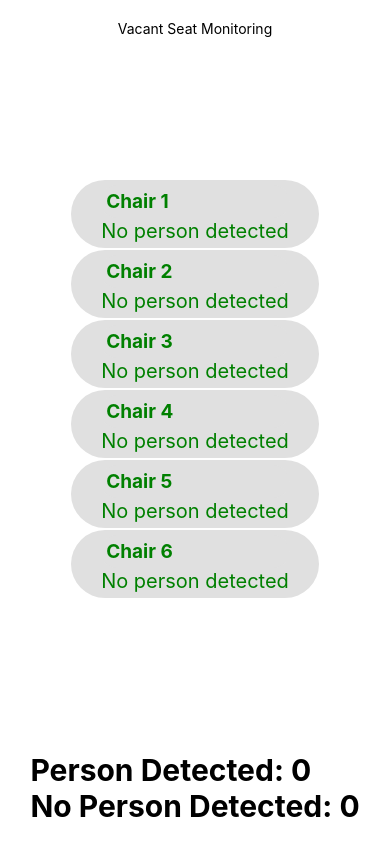
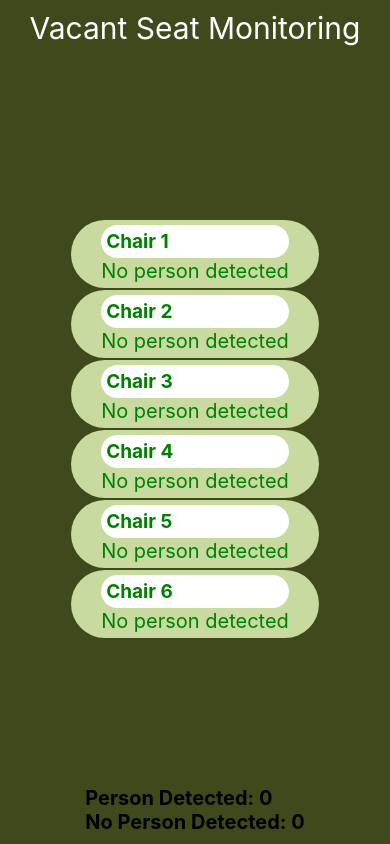
Before and after one commit to lestorrr/TestApp, a React Native app: screen / in a window 390 px wide. Built offline with nearby package versions, Linux system fonts and the light colour scheme; no server answers.

Commit message:
version 1

```diff
--- a/App.js
+++ b/App.js
@@ -78,19 +78,25 @@ const App = () => {
 };
 
 const styles = StyleSheet.create({
+  titleText: {
+    fontSize: 30,
+    color: 'white',
+  },
   container: {
     flex: 1,
     justifyContent: 'center',
     alignItems: 'center',
-    padding: 20,
+    padding: 10,
+    backgroundColor: '#40491B',
+
   },
   tabContainer: {
     flexDirection: 'row',
     justifyContent: 'space-around',
-    marginBottom: 20,
+    marginBottom: 30,
   },
   sensorContainer: {
-    marginBottom: 20,
+    marginBottom: 2,
   },
   sensorItem: {
     flexDirection: 'column',
@@ -98,15 +104,15 @@ const styles = StyleSheet.create({
     alignItems: 'center',
     paddingHorizontal: 30,
     paddingVertical: 5,
-    backgroundColor: '#e0e0e0',
-    borderRadius: 70,
+    backgroundColor: '#C8DAA0',
+    borderRadius: 50,
     width: '100%',
     marginBottom: 2,
   },
   sensorLabel: {
     paddingHorizontal: 5,
     paddingVertical: 5,
-    backgroundColor: '#e0e0e0',
+    backgroundColor: '#FFFFFF',
     borderRadius: 60,
     width: '100%',
     marginBottom: 1,
@@ -118,12 +124,13 @@ const styles = StyleSheet.create({
 
   },
   countContainer: {
-    marginTop: 10,
+    marginTop: 1,
   },
   countText: {
-    fontSize: 30,
+    fontSize: 20,
     fontWeight: 'bold',
   },
+
 });
 
 export default App;
```
